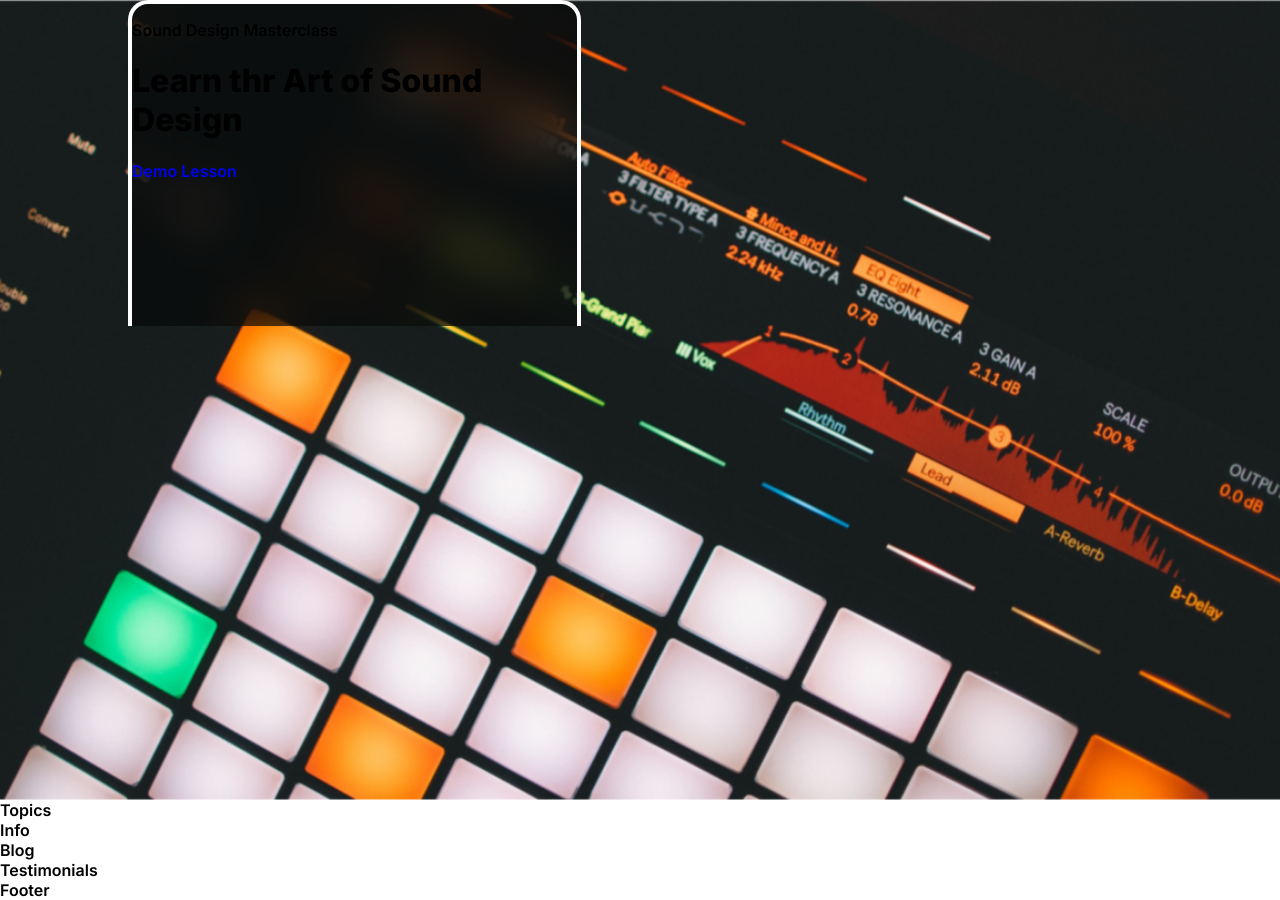
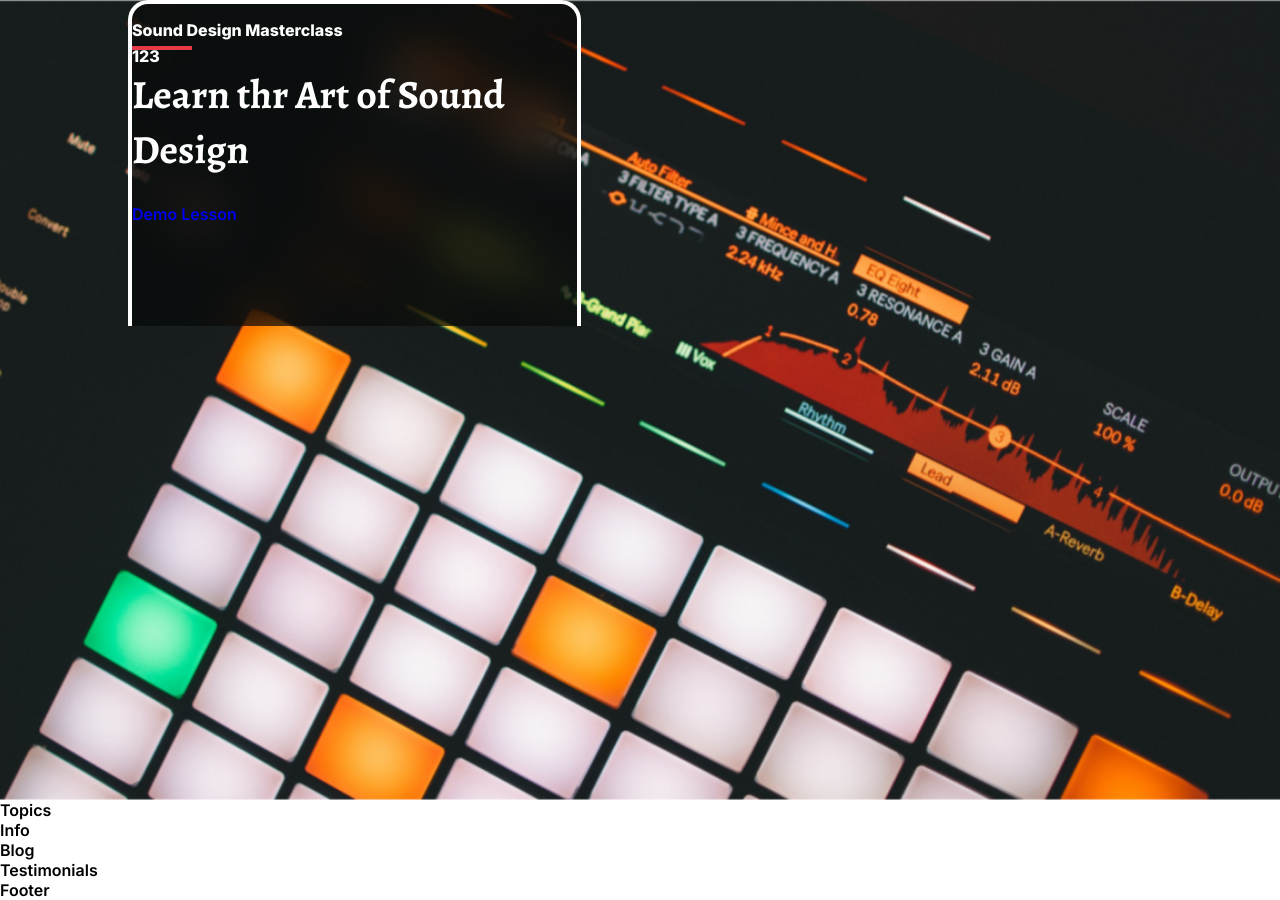
Before and after one commit to Lanreomotosho/responsive-website, a React (Vite) app in the folder front-end/: page / in a window 1280 px wide. Built offline with nearby package versions, Linux system fonts and the light colour scheme.

Commit message:
first commit

```diff
--- a/front-end/src/components/Header/Header.css
+++ b/front-end/src/components/Header/Header.css
@@ -5,7 +5,7 @@
     background-position: center;
 }
 
-header .wrapper {
+#header .wrapper {
     position: relative;
     height: 100;
 }
@@ -16,8 +16,46 @@
     flex-shrink: 0;
     border-radius: 20px 20px 0px 0px;
 border-top: 4px solid #FFF;
+
 border-right: 4px solid #FFF;
+
 border-left: 4px solid #FFF;
+
 background: rgba(0, 0, 0, 0.50);
+
 backdrop-filter: blur(25px);
 }
+
+header .cta .course-name {
+    font-size: 16px;
+    font-weight: 800;
+    color: white;
+    position: relative;
+}
+
+header .cta .course-name::after {
+    content:"123";
+    position: absolute;
+    width: 60px;
+    height: 4px;
+    background-color:  var(--red-color);
+    left: 0;
+    bottom: -10px;
+}
+
+header .cta h1 {
+    color: #FFF;
+    font-family: Alegreya;
+    font-size: 40px;
+    font-weight: 700;
+    line-height: 140 px;
+}
+
+header .cta .demo-btn {
+    border-radius: 10px;
+    background: var(--red-color);
+    color:#FFF;
+    padding: 10px 32px;
+    font-weight: 800;
+    font-size: 16px;
+}
```
Also changed, not shown: 1 other file (tests, documents, lock files or other folders).
